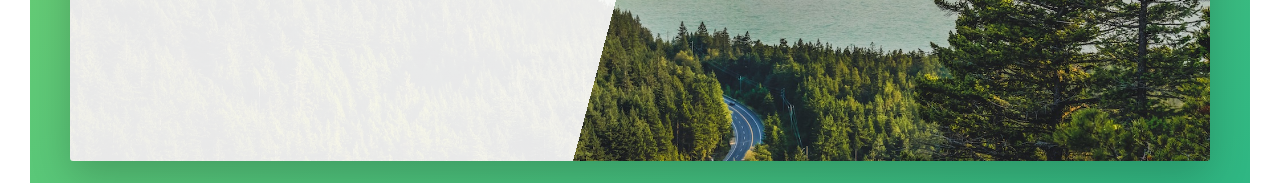
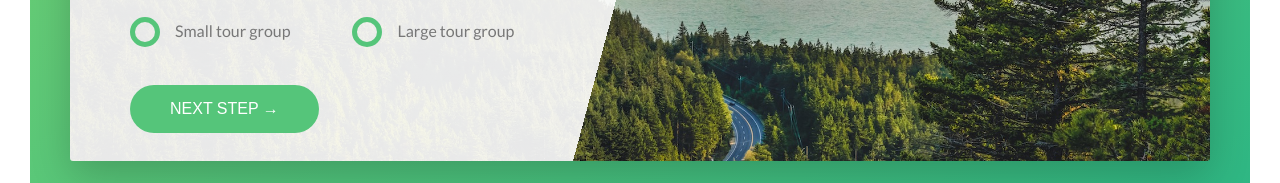
Before and after one commit to mauricekoreman/natours, a website: page index.html in a window 1280 px wide. Shown: the part 4988-5171 px from the top of the page. Drawn offline with Linux system fonts and the light colour scheme.

Commit message:
booking af

```diff
--- a/index.html
+++ b/index.html
@@ -282,6 +282,29 @@
                                     <input type="email" class="form__input" placeholder="Email address" id="email" required>
                                     <label for="email" class="form__label">Email address</label>
                                 </div>
+
+                                <div class="form__group u-margin-bottom-medium">
+                                    <div class="form__radio-group">
+                                        <input type="radio" class="form__radio-input" id="small" name="size">
+                                        <label for="small" class="form__radio-label">
+                                            <span class="form__radio-button"></span>
+                                            Small tour group
+                                        </label>
+                                    </div>
+
+                                    <div class="form__radio-group">
+                                        <input type="radio" class="form__radio-input" id="large" name="size">
+                                        <label for="large" class="form__radio-label">
+                                            <span class="form__radio-button"></span>
+                                            Large tour group
+                                        </label>
+                                    </div>
+                                </div>
+
+                                <div class="form__group">
+                                    <button class="btn btn--green">Next step &rarr;</button>
+                                </div>
+
                             </form>
                         </div>
                     </div>
--- a/sass/base/_utilities.scss
+++ b/sass/base/_utilities.scss
@@ -1,10 +1,10 @@
-.u-center-text { text-align: center; }
+.u-center-text { text-align: center !important; }
 
-.u-margin-bottom-small { margin-bottom: 1.5rem; }
-.u-margin-bottom-medium { margin-bottom: 4rem; }
-.u-margin-bottom-big { margin-bottom: 8rem; }
+.u-margin-bottom-small { margin-bottom: 1.5rem !important; }
+.u-margin-bottom-medium { margin-bottom: 4rem !important; }
+.u-margin-bottom-big { margin-bottom: 8rem !important; }
 
-.u-margin-top-small { margin-top: 1.5rem; }
-.u-margin-top-medium { margin-top: 4rem; }
-.u-margin-top-big { margin-top: 8rem; }
-.u-margin-top-huge { margin-top: 10rem; }
+.u-margin-top-small { margin-top: 1.5rem !important; }
+.u-margin-top-medium { margin-top: 4rem !important; }
+.u-margin-top-big { margin-top: 8rem !important; }
+.u-margin-top-huge { margin-top: 10rem !important; }
--- a/sass/components/_button.scss
+++ b/sass/components/_button.scss
@@ -1,4 +1,5 @@
 .btn {
+    &,
     &:link,
     &:visited {
         text-transform: uppercase;
@@ -9,6 +10,10 @@
         border-radius: 10rem;
         position: relative;
         font-size: $default-font-size;
+
+        // Change for the <button> element
+        border: none;
+        cursor: pointer;
     }
 
     &:hover {
@@ -21,7 +26,9 @@
         }
     }
 
-    &:active {
+    &:active,
+    &:focus {
+        outline: none;
         transform: translateY(-.1rem);
         box-shadow: 0 .5rem 1rem rgba($color-black, .2);
     }
--- a/sass/components/_form.scss
+++ b/sass/components/_form.scss
@@ -15,6 +15,7 @@
         border-bottom: 3px solid transparent;
         width: 90%;
         display: block;
+        transition: all .3s;
 
         &:focus {
             outline: none;
@@ -42,8 +43,59 @@
     }
 
     &__input:placeholder-shown + &__label {
-        // opacity: 0;
-        // visibility: hidden;
+        opacity: 0;
+        visibility: hidden;
         transform: translateY(-4rem);
     }
+
+    &__radio-group {
+        width: 49%;
+        display: inline-block;
+    }
+
+    &__radio-input {
+        display: none;
+    }
+
+    &__radio-label {
+        font-size: $default-font-size;
+        cursor: pointer;
+        position: relative;
+        padding-left: 4.5rem;
+    }
+
+    &__radio-button {
+        height: 3rem;
+        width: 3rem;
+        border: 5px solid $color-primary;
+        border-radius: 50%;
+        display: inline-block;
+        position: absolute;
+        left: 0;
+        top: -.4rem;
+
+        &::after {
+            content: "";
+            display: block;
+            height: 1.3rem;
+            width: 1.3rem;
+            border-radius: 50%;
+            position: absolute;
+            top: 50%;
+            left: 50%;
+            transform: translate(-50%, -50%);
+            background-color: $color-primary;
+            opacity: 0;
+            transition: opacity .2s;
+        }
+    }
+
+    // &__radio-input:checked ~ &__radio-label &__radio-button::after {
+
+    // }
+
+    &__radio-input:checked ~ &__radio-label &__radio-button::after {
+        opacity: 1;
+    }
+
 }
```
Also changed, not shown: css/style.css.
